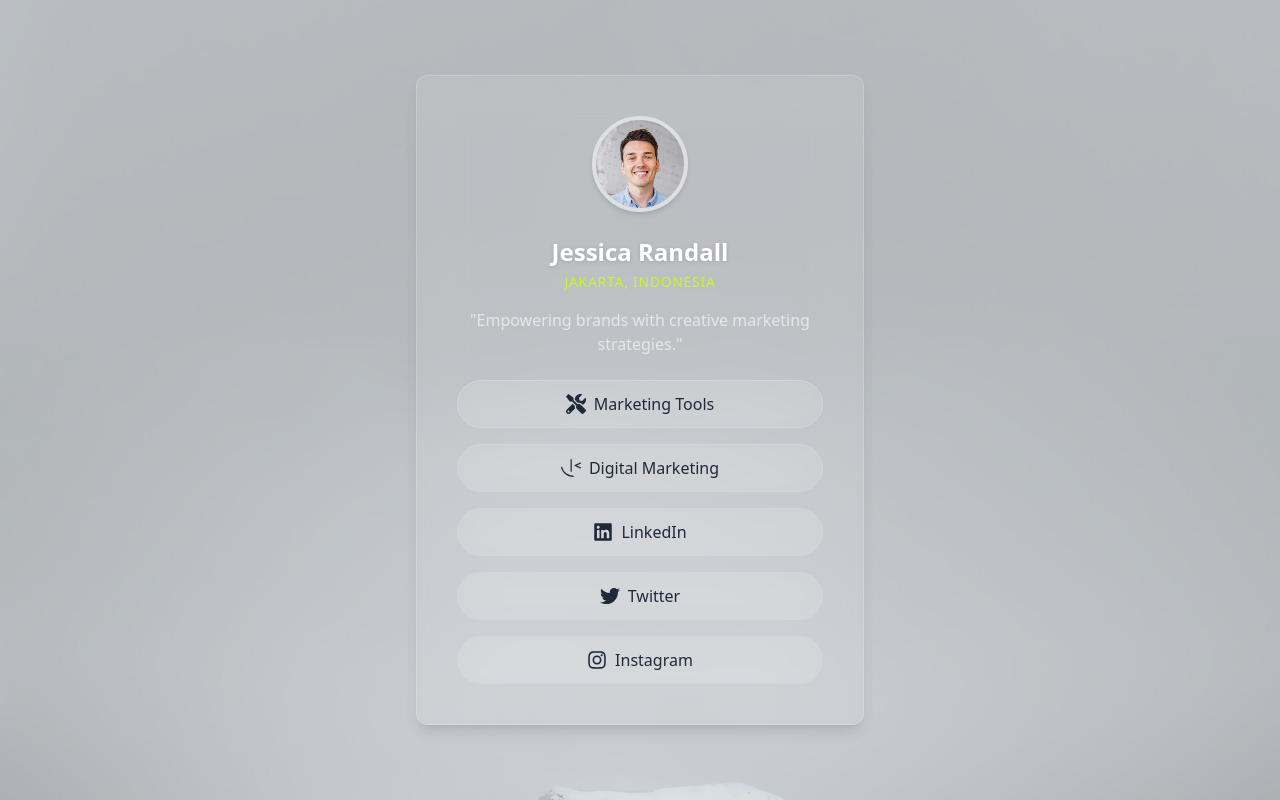
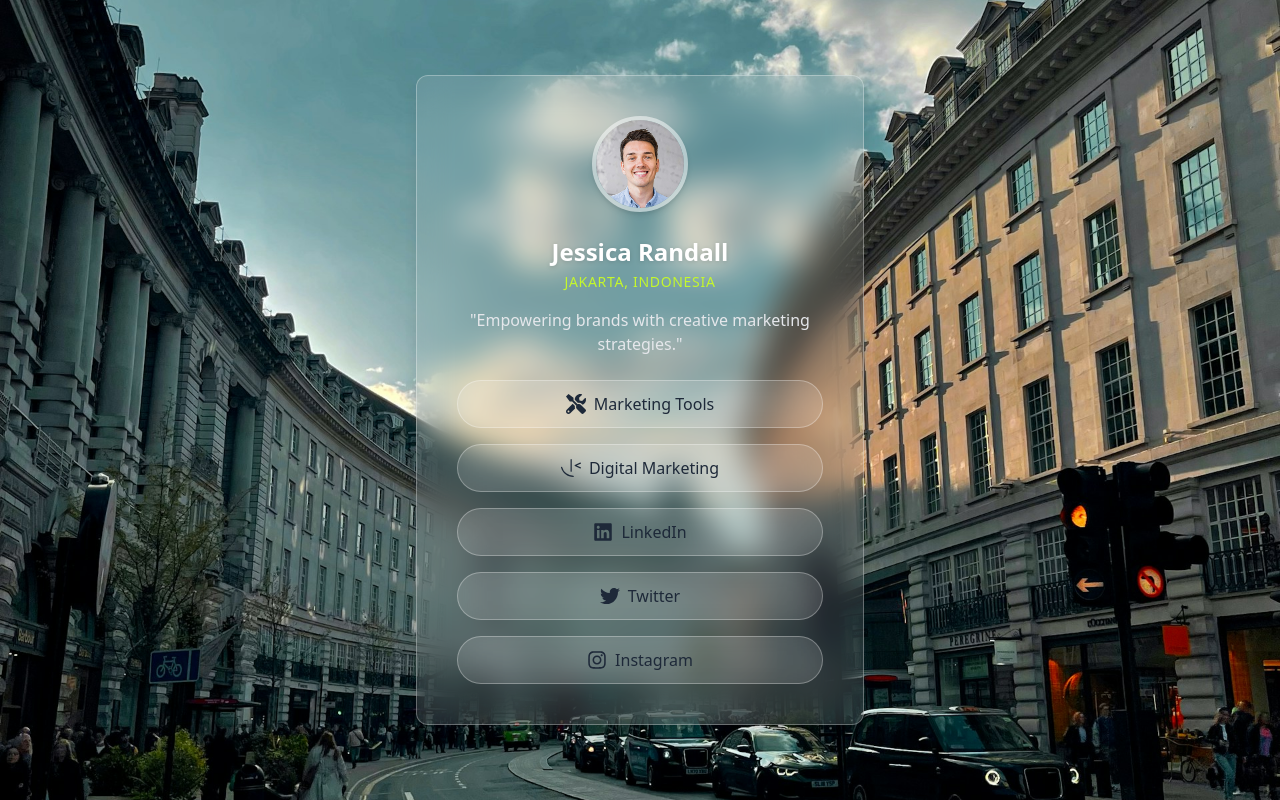
Before and after one commit to anggaihza/personal-link-in-bio, a React (Vite) app: page /london in a window 1280 px wide. Built offline with nearby package versions, Linux system fonts and the light colour scheme.

Commit message:
enhance london UI

```diff
--- a/src/pages/LondonTemplateUI.jsx
+++ b/src/pages/LondonTemplateUI.jsx
@@ -1,6 +1,6 @@
 import React from "react";
 import dummy1 from "../assets/dummy1.png";
-import londonBackground from "../assets/london-background.jpg";
+import londonBackground from "../assets/london-background2.jpg";
 
 // Import icons from react-icons
 import { FaTools, FaLinkedin, FaTwitter, FaInstagram } from "react-icons/fa";
@@ -26,7 +26,7 @@ const LondonTemplateUI = () => {
 
   function Button({ text }) {
     return (
-      <button className="transition-all duration-300 hover:bg-gray-100 border bg-white/10 backdrop-blur-xl border-gray-300 rounded-full h-12 w-full text-gray-800 font-medium flex items-center justify-center space-x-2">
+      <button className="transition-all duration-300 hover:bg-gray-100 border bg-white/10 backdrop-blur-xl border-white/30 rounded-full h-12 w-full text-gray-800 font-medium flex items-center justify-center space-x-2">
         {iconMapping[text]}
         <span>{text}</span>
       </button>
@@ -42,7 +42,7 @@ const LondonTemplateUI = () => {
       <div className="absolute inset-0 bg-black/0"></div>
 
       {/* Glassmorphism card */}
-      <div className="relative mx-4 z-10 p-10 bg-white/10 backdrop-blur-xl border border-white/20 rounded-xl shadow-lg max-w-md w-full text-center">
+      <div className="relative mx-4 z-10 p-10 bg-white/10 backdrop-blur-lg border border-white/30 rounded-xl shadow-lg max-w-md w-full text-center">
         <img
           src={dummy1}
           alt="Jessica Randall"
```
Also changed, not shown: src/assets/london-background2.jpg (added).
